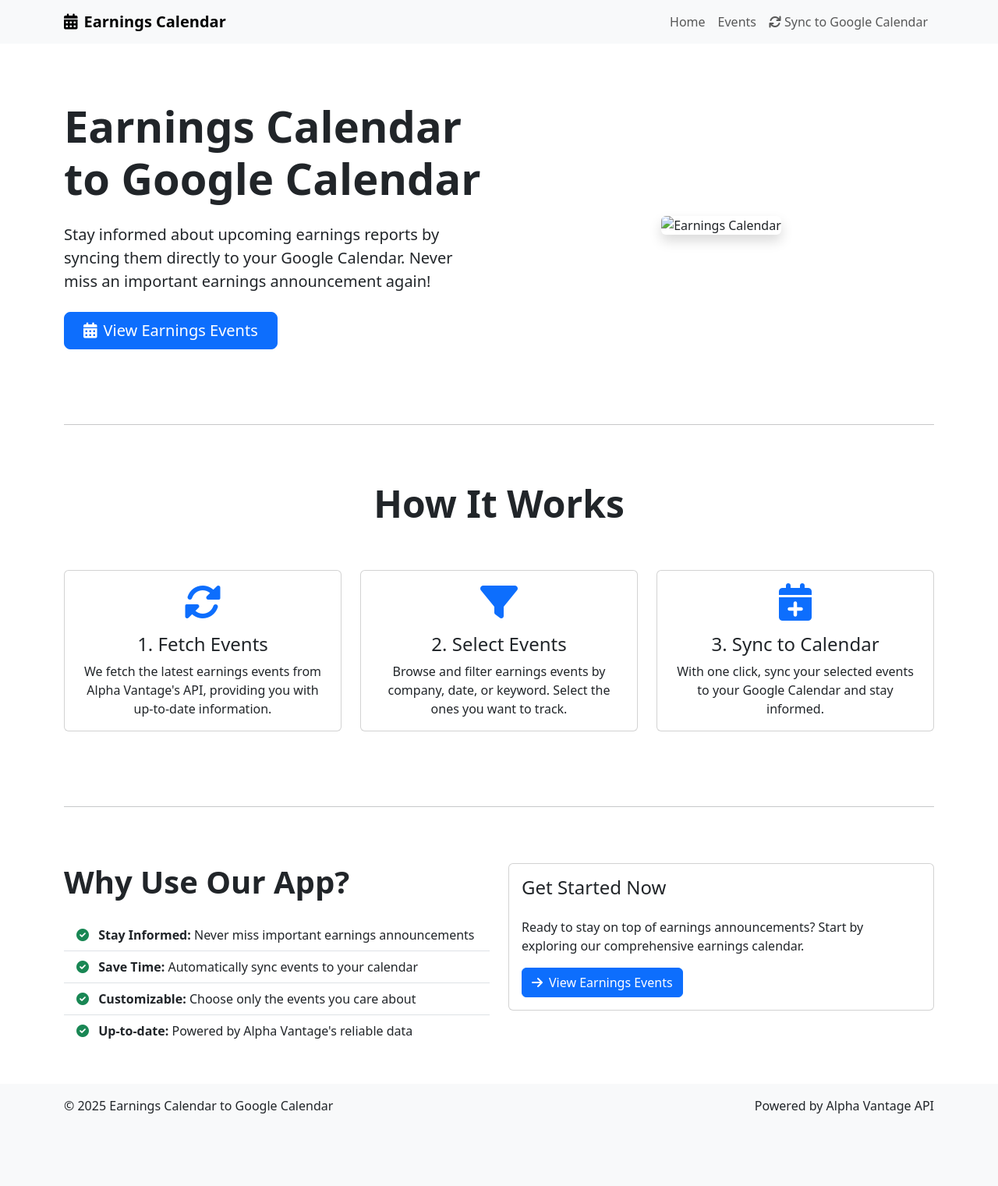
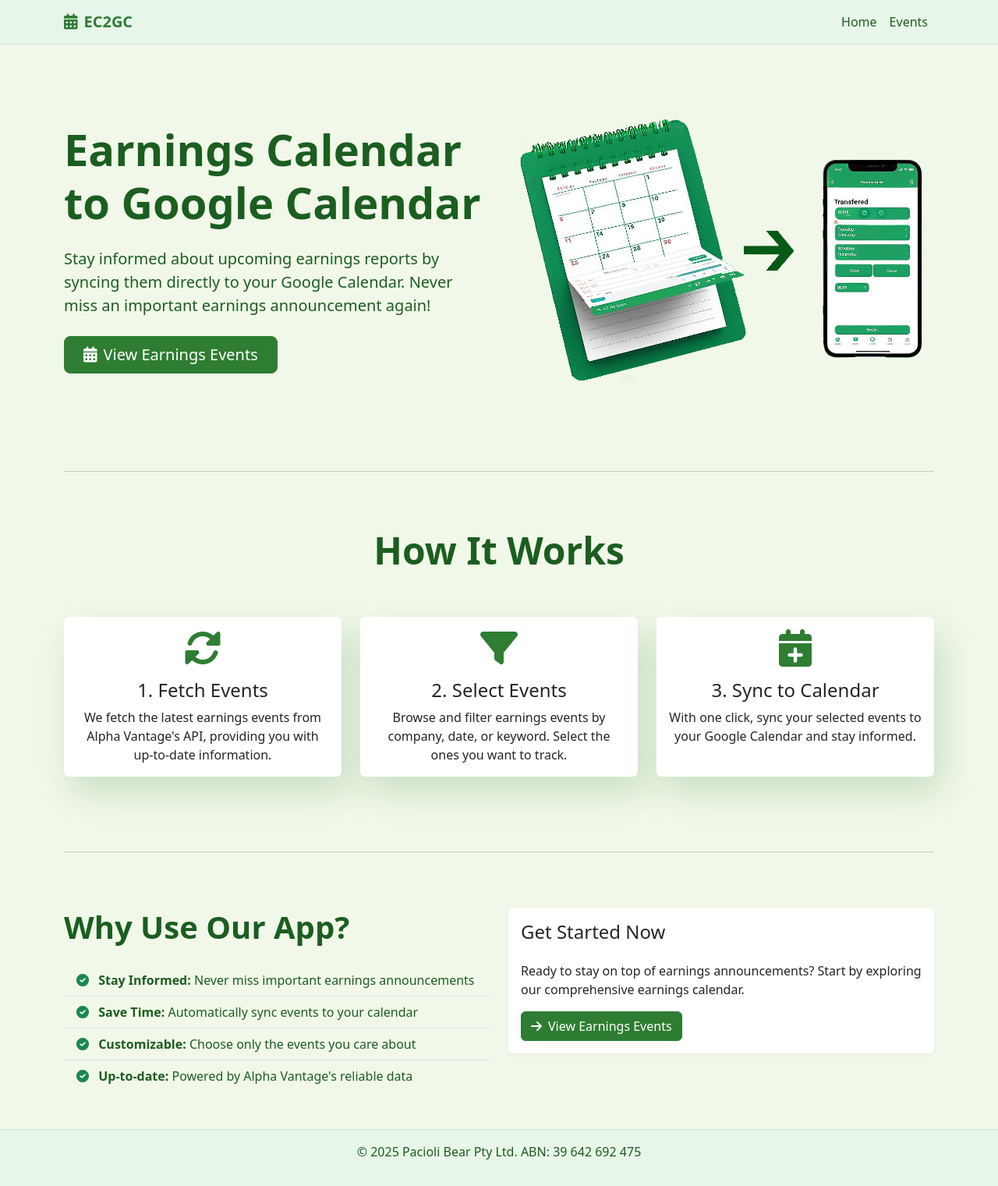
Before and after one commit to axel-t81/google-calendar-economic-events, a Django app: page / in a window 1280 px wide. Shown: the whole page at 78% size. Before the commit the page ends 1428 px from the top, so only its background shows below. Run offline with Django 4.2, Linux system fonts and the light colour scheme; some libraries are stand-ins or nearby versions.

Commit message:
Updates to styling and UI

```diff
--- /dev/null
+++ b/static/css/style.css
@@ -0,0 +1,166 @@
+/* Main styles for the Earnings Calendar application */
+
+:root {
+    --primary-green: #2e7d32;
+    --primary-green-light: #4caf50;
+    --primary-green-dark: #1b5e20;
+    --secondary-green: #81c784;
+    --accent-green: #a5d6a7;
+    --bg-light: #f1f8e9;
+    --bg-dark: #e8f5e9;
+    --text-dark: #1b5e20;
+    --text-light: #4caf50;
+    --border-color: #c8e6c9;
+}
+
+/* Layout */
+body {
+    display: flex;
+    flex-direction: column;
+    min-height: 100vh;
+    background-color: var(--bg-light);
+    color: var(--text-dark);
+}
+
+main {
+    flex: 1;
+}
+
+/* Footer */
+.footer {
+    margin-top: auto;
+    padding: 1rem 0;
+    background-color: var(--bg-dark);
+    border-top: 1px solid var(--border-color);
+}
+
+/* Navigation */
+.navbar {
+    background-color: var(--bg-dark) !important;
+    border-bottom: 1px solid var(--border-color);
+}
+
+.navbar-brand {
+    font-weight: bold;
+    color: var(--primary-green) !important;
+}
+
+.nav-link {
+    color: var(--text-dark) !important;
+}
+
+.nav-link:hover {
+    color: var(--primary-green-light) !important;
+}
+
+/* Buttons */
+.btn-primary {
+    background-color: var(--primary-green);
+    border-color: var(--primary-green);
+}
+
+.btn-primary:hover {
+    background-color: var(--primary-green-dark);
+    border-color: var(--primary-green-dark);
+}
+
+.btn-danger {
+    background-color: #d32f2f;
+    border-color: #d32f2f;
+}
+
+.btn-danger:hover {
+    background-color: #b71c1c;
+    border-color: #b71c1c;
+}
+
+/* Feedback message area */
+#feedbackArea {
+    transition: opacity 0.3s ease-in-out;
+}
+
+#feedbackArea.d-none {
+    opacity: 0;
+}
+
+.alert-success {
+    background-color: var(--accent-green);
+    border-color: var(--secondary-green);
+    color: var(--text-dark);
+}
+
+.alert-danger {
+    background-color: #ffcdd2;
+    border-color: #ef9a9a;
+    color: #b71c1c;
+}
+
+/* Event cards */
+.event-card {
+    transition: transform 0.3s;
+    background-color: white;
+    border: 1px solid var(--border-color);
+}
+
+.event-card:hover {
+    transform: translateY(-5px);
+    box-shadow: 0 10px 20px rgba(46, 125, 50, 0.1);
+}
+
+/* How It Works section */
+.row.py-4 .card {
+    transition: transform 0.3s ease, box-shadow 0.3s ease;
+}
+
+.row.py-4 .card:hover {
+    transform: translateY(-8px);
+}
+
+/* Green box shadow for How It Works cards */
+.row.py-4 .col-md-4 .card {
+    box-shadow: 10px 20px 45px rgba(46, 125, 50, 0.2);
+    border: none;
+}
+
+.row.py-4 .col-md-4 .card:hover {
+    box-shadow: 10px 20px 45px rgba(46, 125, 50, 0.3);
+}
+
+/* Filter section */
+.card {
+    border: none;
+    box-shadow: 0 2px 4px rgba(46, 125, 50, 0.05);
+    background-color: white;
+}
+
+/* Form elements */
+.form-control:focus {
+    border-color: var(--primary-green);
+    box-shadow: 0 0 0 0.2rem rgba(46, 125, 50, 0.25);
+}
+
+/* Loading states */
+.btn .spinner-border {
+    width: 1rem;
+    height: 1rem;
+    margin-right: 0.5rem;
+}
+
+/* Feature list */
+.list-group-item {
+    color: var(--text-dark);
+}
+
+/* Overrides for Bootstrap classes */
+body .text-success,
+.list-group-item .fas.fa-check-circle.text-success,
+.list-group .list-group-item .text-success {
+    color: var(--primary-green);
+}
+
+/* Responsive adjustments */
+@media (max-width: 768px) {
+    .col-md-4.text-md-end {
+        margin-top: 1rem;
+    }
+}
--- a/templates/base.html
+++ b/templates/base.html
@@ -8,31 +8,9 @@
     <link href="https://cdn.jsdelivr.net/npm/bootstrap@5.3.0-alpha1/dist/css/bootstrap.min.css" rel="stylesheet">
     <!-- Font Awesome for icons -->
     <link rel="stylesheet" href="https://cdnjs.cloudflare.com/ajax/libs/font-awesome/6.0.0/css/all.min.css">
-    <style>
-        body {
-            display: flex;
-            flex-direction: column;
-            min-height: 100vh;
-        }
-        main {
-            flex: 1;
-        }
-        .footer {
-            margin-top: auto;
-            padding: 1rem 0;
-            background-color: #f8f9fa;
-        }
-        .navbar-brand {
-            font-weight: bold;
-        }
-        .event-card {
-            transition: transform 0.3s;
-        }
-        .event-card:hover {
-            transform: translateY(-5px);
-            box-shadow: 0 10px 20px rgba(0,0,0,0.1);
-        }
-    </style>
+    <!-- Custom CSS -->
+    {% load static %}
+    <link rel="stylesheet" href="{% static 'css/style.css' %}">
     {% block extra_css %}{% endblock %}
 </head>
 <body>
@@ -40,7 +18,7 @@
     <nav class="navbar navbar-expand-lg navbar-light bg-light">
         <div class="container">
             <a class="navbar-brand" href="{% url 'home' %}">
-                <i class="fas fa-calendar-alt me-2"></i>Earnings Calendar
+                <i class="fas fa-calendar-alt me-2"></i>EC2GC
             </a>
             <button class="navbar-toggler" type="button" data-bs-toggle="collapse" data-bs-target="#navbarNav">
                 <span class="navbar-toggler-icon"></span>
@@ -52,11 +30,6 @@
                     </li>
                     <li class="nav-item">
                         <a class="nav-link" href="{% url 'event_list' %}">Events</a>
-                    </li>
-                    <li class="nav-item">
-                        <a class="nav-link" href="#" id="syncButton">
-                            <i class="fas fa-sync me-1"></i>Sync to Google Calendar
-                        </a>
                     </li>
                 </ul>
             </div>
@@ -85,11 +58,8 @@
     <footer class="footer">
         <div class="container">
             <div class="row">
-                <div class="col-md-6">
-                    <p>&copy; {% now "Y" %} Earnings Calendar to Google Calendar</p>
-                </div>
-                <div class="col-md-6 text-md-end">
-                    <p>Powered by Alpha Vantage API</p>
+                <div class="col-12 text-center">
+                    <p>&copy; {% now "Y" %} Pacioli Bear Pty Ltd. ABN: 39 642 692 475</p>
                 </div>
             </div>
         </div>
--- a/templates/core/home.html
+++ b/templates/core/home.html
@@ -1,6 +1,7 @@
 {% extends 'base.html' %}
+{% load static %}
 
-{% block title %}Home | Earnings Calendar to Google Calendar{% endblock %}
+{% block title %}Earnings Calendar to Google Calendar{% endblock %}
 
 {% block content %}
 <div class="row align-items-center py-5">
@@ -17,7 +18,7 @@
         </div>
     </div>
     <div class="col-lg-6 mt-5 mt-lg-0 text-center">
-        <img src="https://via.placeholder.com/600x400?text=Earnings+Calendar" alt="Earnings Calendar" class="img-fluid rounded shadow">
+        <img src="{% static 'images/Earnings4.png' %}" alt="Earnings Calendar" class="img-fluid rounded">
     </div>
 </div>
 
@@ -32,7 +33,7 @@
         <div class="card h-100 text-center">
             <div class="card-body">
                 <div class="mb-3">
-                    <i class="fas fa-sync-alt fa-3x text-primary"></i>
+                    <i class="fas fa-sync-alt fa-3x" style="color: var(--primary-green);"></i>
                 </div>
                 <h3 class="card-title h4">1. Fetch Events</h3>
                 <p class="card-text">
@@ -46,7 +47,7 @@
         <div class="card h-100 text-center">
             <div class="card-body">
                 <div class="mb-3">
-                    <i class="fas fa-filter fa-3x text-primary"></i>
+                    <i class="fas fa-filter fa-3x" style="color: var(--primary-green);"></i>
                 </div>
                 <h3 class="card-title h4">2. Select Events</h3>
                 <p class="card-text">
@@ -60,7 +61,7 @@
         <div class="card h-100 text-center">
             <div class="card-body">
                 <div class="mb-3">
-                    <i class="fas fa-calendar-plus fa-3x text-primary"></i>
+                    <i class="fas fa-calendar-plus fa-3x" style="color: var(--primary-green);"></i>
                 </div>
                 <h3 class="card-title h4">3. Sync to Calendar</h3>
                 <p class="card-text">
```
Also changed, not shown: static/images/Earnings2.png (added), static/images/Earnings3.png (added), static/images/Earnings4.png (added).
